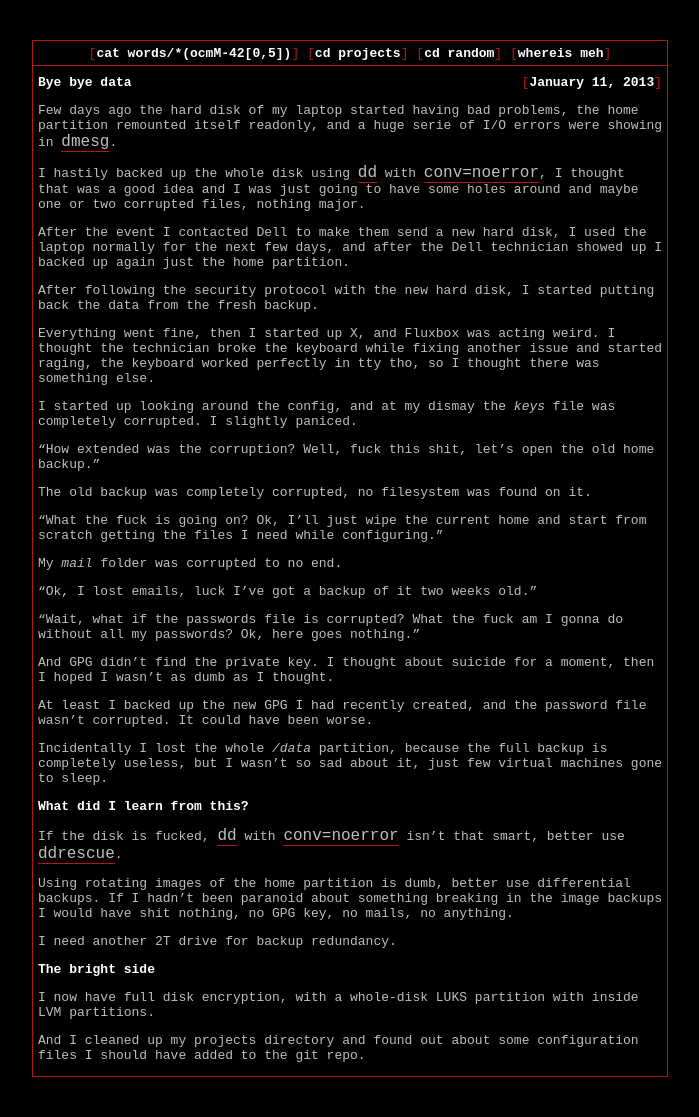
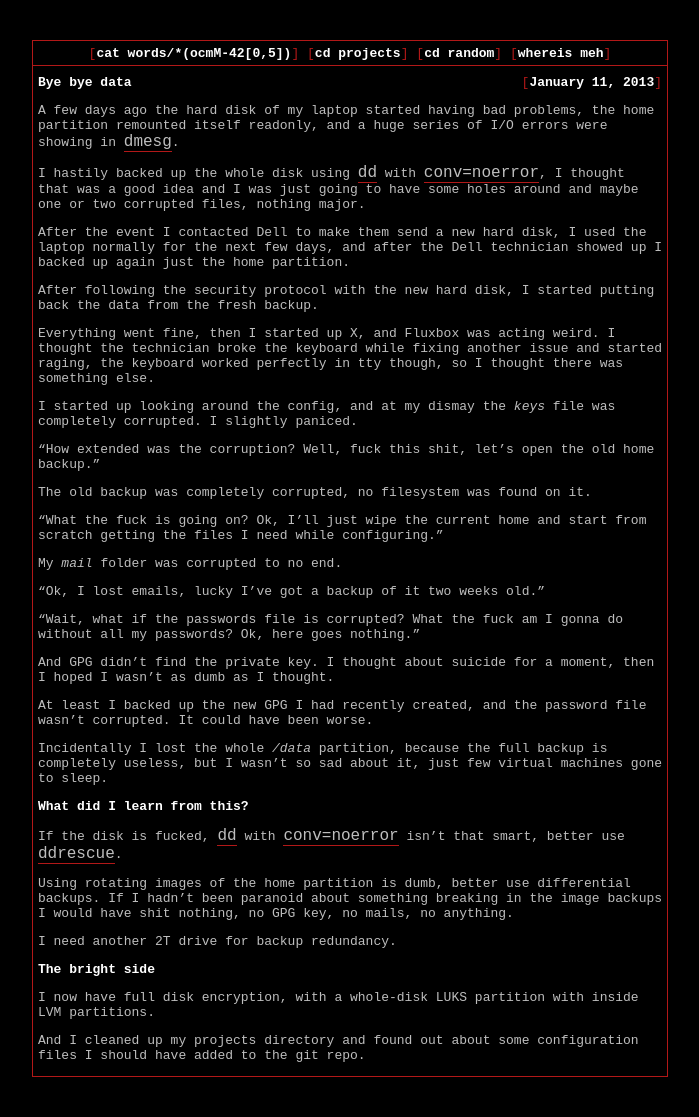
Before and after one commit to meh/meh.github.io, a Jekyll site: the page built from _posts/random/2013-01-11-bye-bye-data.md, in a window 1280 px wide. Shown: the whole page, without its empty margins (290-989 px from the left). Built offline with Jekyll 4.4.1, drawn with Linux system fonts in a browser that asks for light colours; Markdown is read by kramdown in place of the engine named in the settings.

Commit message:
posts/bye-bye-data: fix typos and grammar errors

```diff
--- a/_posts/random/2013-01-11-bye-bye-data.md
+++ b/_posts/random/2013-01-11-bye-bye-data.md
@@ -4,8 +4,8 @@ categories: [random]
 layout: post
 ---
 
-Few days ago the hard disk of my laptop started having bad problems, the home
-partition remounted itself readonly, and a huge serie of I/O errors were
+A few days ago the hard disk of my laptop started having bad problems, the home
+partition remounted itself readonly, and a huge series of I/O errors were
 showing in `dmesg`.
 
 I hastily backed up the whole disk using `dd` with `conv=noerror`, I thought
@@ -21,7 +21,7 @@ back the data from the fresh backup.
 
 Everything went fine, then I started up X, and Fluxbox was acting weird. I
 thought the technician broke the keyboard while fixing another issue and
-started raging, the keyboard worked perfectly in tty tho, so I thought there
+started raging, the keyboard worked perfectly in tty though, so I thought there
 was something else.
 
 I started up looking around the config, and at my dismay the *keys* file was
@@ -37,7 +37,7 @@ scratch getting the files I need while configuring."
 
 My *mail* folder was corrupted to no end.
 
-"Ok, I lost emails, luck I've got a backup of it two weeks old."
+"Ok, I lost emails, lucky I've got a backup of it two weeks old."
 
 "Wait, what if the passwords file is corrupted? What the fuck am I gonna do
 without all my passwords? Ok, here goes nothing."
```
